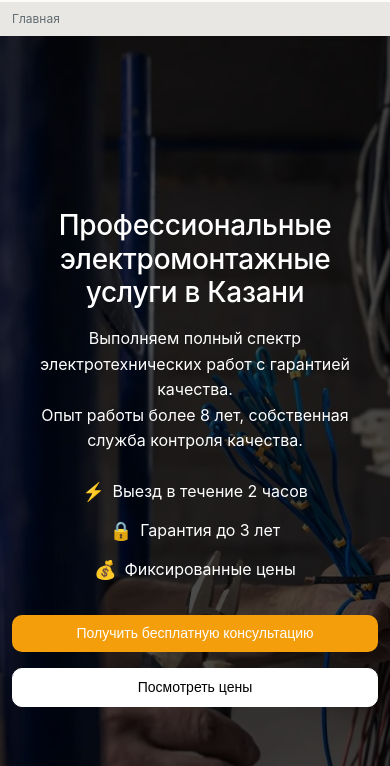
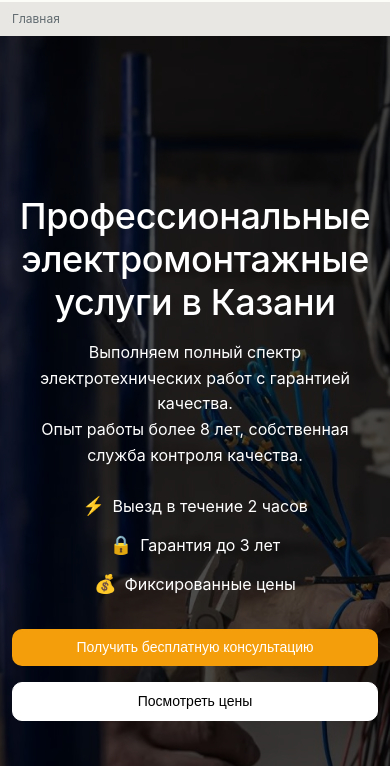
Before and after one commit to SnailKing123/electrico, a plain HTML site: page index.html in a window 390 px wide. Shown: the part 78-844 px from the top of the page. Drawn offline with Linux system fonts and the light colour scheme; a web font is replaced by a local one.

Commit message:
Update style.css

```diff
--- a/style.css
+++ b/style.css
@@ -1740,6 +1740,21 @@ section {
   color: #fff;                    /* текст в цвет фона секции */
   border-color: #fff;             /* белая рамка */
 }
+
+/* Крупнее заголовок героя и больше отступ вниз */
+.hero-text h1 {
+  font-size: 48px;      /* увеличь при необходимости: 56px/64px */
+  line-height: 1.2;     /* комфортная межстрочная высота[6][13] */
+  margin-bottom: 24px;  /* расстояние до описания[7][16] */
+}
+
+/* Адаптив: на мобильных чуть меньше */
+@media (max-width: 768px) {
+  .hero-text h1 {
+    font-size: 36px;
+    margin-bottom: 16px;
+  }
+}
 /* Reduced motion support */
 @media (prefers-reduced-motion: reduce) {
     *,
```
